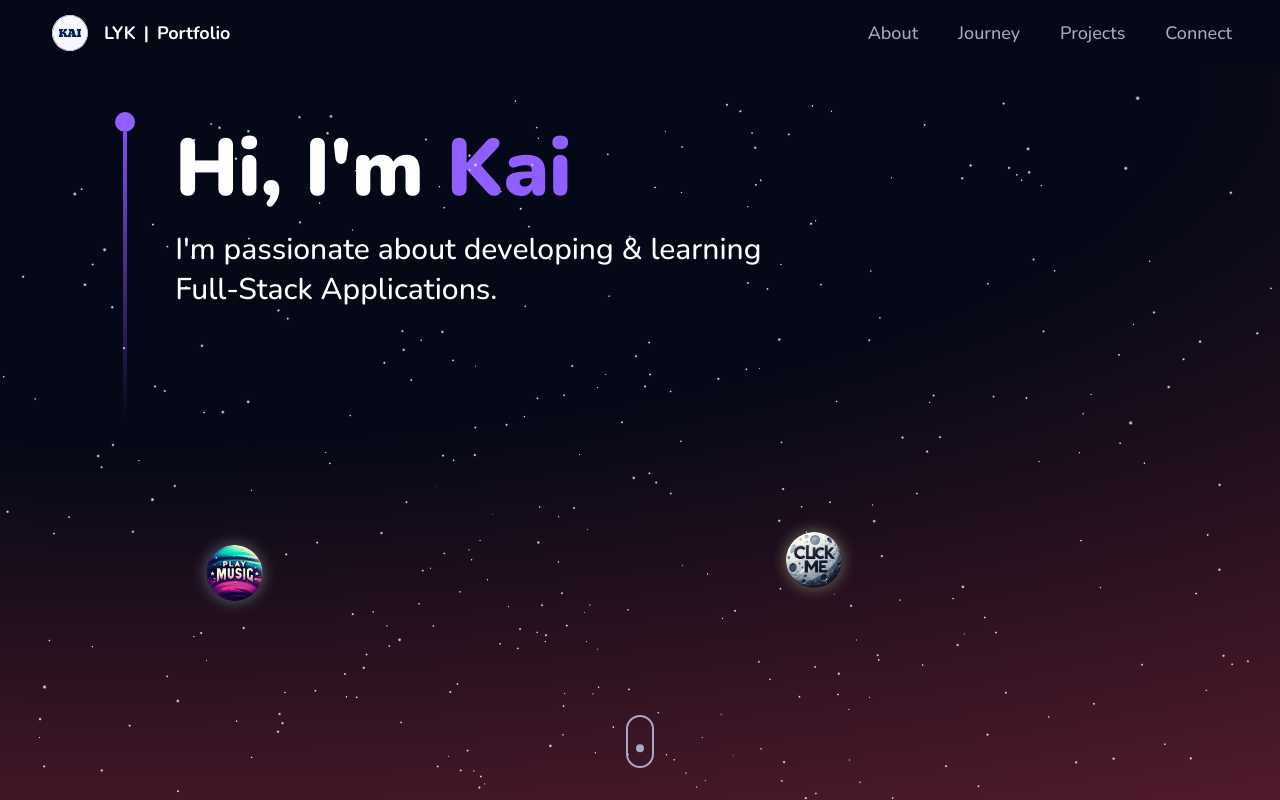
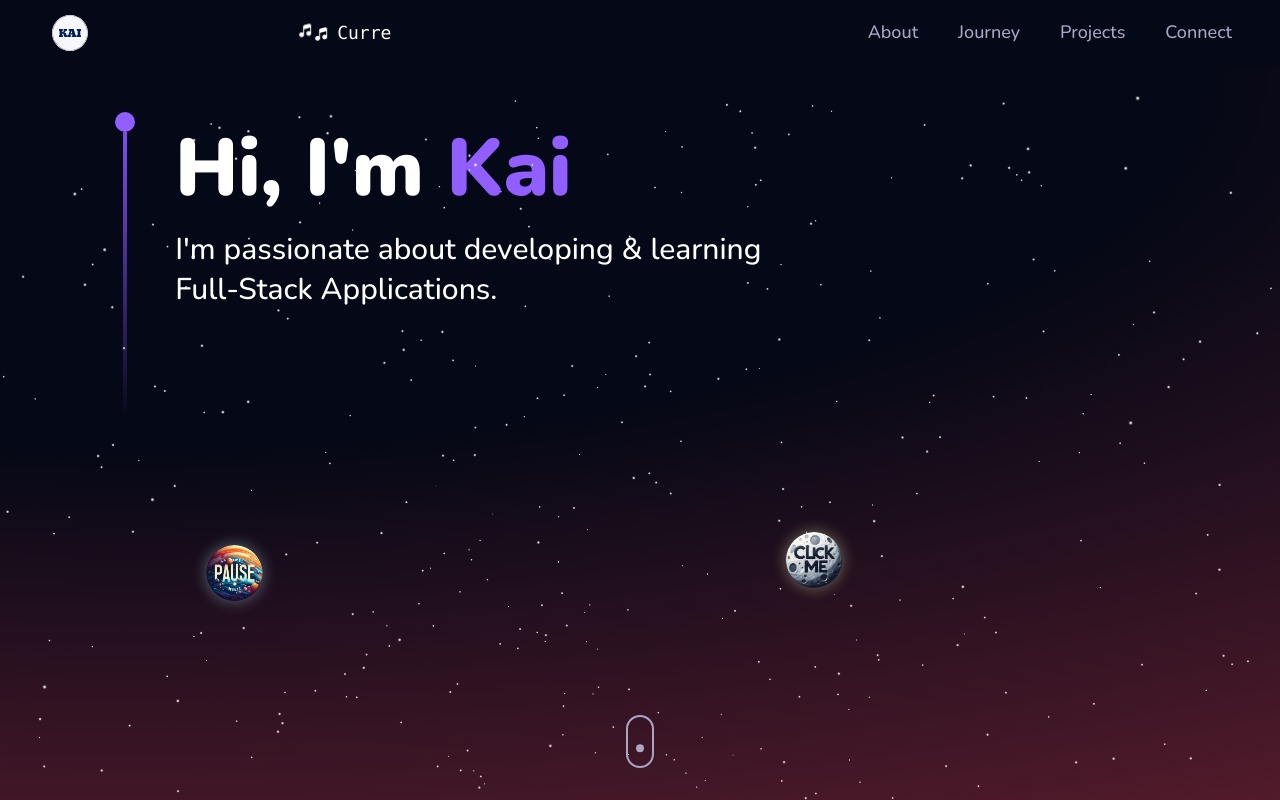
Before and after one commit to LYK315/portfolio, a React (Vite) app: page / in a window 1280 px wide. Both pictures are taken after a click on the element 498 px from the left and 539 px from the top of the page. Shown: the top 800 px of the page. Built offline with nearby package versions, Linux system fonts and the light colour scheme.

Commit message:
Music Player Update

```diff
--- a/src/App.tsx
+++ b/src/App.tsx
@@ -1,4 +1,5 @@
 import { BrowserRouter } from 'react-router-dom';
+import { MusicPlayerProvider } from './contexts/contextMusicPlayer';
 import Navbar from "./components/Navbar"
 import Hero from './components/Hero/Hero';
 import About from './components/About/About';
@@ -12,6 +13,7 @@ function App() {
 
   return (
     <BrowserRouter>
+      <MusicPlayerProvider>
 
         {/* Navbar */}
         <Navbar />
@@ -32,6 +34,7 @@ function App() {
           </div>
         </div>
 
+      </MusicPlayerProvider>
     </BrowserRouter>
   )
 }
--- a/src/assets/index.ts
+++ b/src/assets/index.ts
@@ -4,6 +4,8 @@ import menu from './general/menu.svg';
 import close from './general/close.svg';
 import clickMe from './general/clickMe.png';
 import playMusic from './general/playMusic.png'
+import pauseMusic from './general/pauseMusic.png'
+import musicNote from './general/musicNote.png'
 
 // Tech
 import css from './tech/css.png';
@@ -59,7 +61,7 @@ import linkedin from './linkedin.png';
 
 
 export {
-  arrowUp, menu, close, clickMe, playMusic,
+  arrowUp, menu, close, clickMe, playMusic, pauseMusic, musicNote,
   css, figma, git, html, javascript, reactjs, tailwind, cpp, django, firebase,
   google_cloud, google_or, java, mui, postgre, python, jira, virtualbox, uipath,
   bootstrap, androidstudio, jupyter, mysql, threejs, typescript, express, nodejs, puppeteer, playwright,
--- a/src/components/Navbar.tsx
+++ b/src/components/Navbar.tsx
@@ -5,11 +5,16 @@ import { fadeIn } from '../utils/motion';
 import KaiLogo from '../assets/kai.svg'
 import * as icon from '../assets';
 import { NAVBAR } from '../constants';
+import { useMusicPlayer } from '../contexts/contextMusicPlayer';
+import { musicNote } from '../assets';
 
 export default function Navbar() {
   const [activeSection, setActiveSection] = useState('')
   const [openMenu, setOpenMenu] = useState(false)
   const [shadow, setShadow] = useState(false)
+
+  // Use Music Player Hook
+  const { isPlaying } = useMusicPlayer();
 
   // Track Scroll and Set Shadow appearance for navbar
   const changeshadow = () => {
@@ -21,12 +26,12 @@ export default function Navbar() {
   window.addEventListener('scroll', changeshadow)
 
   return (
-    <div className={`fixed w-full flex justify-between items-center top-0 py-[15px] px-6 2xs:pl-4 xs:pl-10 z-50 bg-primary shadow-indigo-800/30 ${shadow ? 'shadow-2xl' : 'shadow-none'}`}>
+    <div className={`fixed w-full max-h-[4.1rem] flex justify-between items-center top-0 py-[15px] px-6 2xs:pl-4 xs:pl-10 z-50 bg-primary shadow-indigo-800/30 ${shadow ? 'shadow-2xl' : 'shadow-none'}`}>
 
-      {/* Title Name */}
+      {/* Title - Name or Song */}
       <Link
         to='/'
-        className='flex items-center gap-2 pl-3'
+        className={`flex items-center gap-2 pl-3`}
         onClick={() => {
           setActiveSection('');
           window.scrollTo(0, 0);
@@ -34,10 +39,20 @@ export default function Navbar() {
       >
         <img src={KaiLogo} className='w-9 h-9 object-contain mr-2' />
 
-        <div className="flex flex-row text-white text-[18px] font-bold gap-2 hover:text-hover">
-          <span>LYK</span>
-          <span>|</span>
-          <span>Portfolio</span>
+        <div className="flex flex-row text-white text-[18px] font-bold gap-2 hover:text-hover max-w-[18rem] max-h-[2rem] overflow-hidden rounded-2xl">
+          {isPlaying ? (
+            <div className='max-h-full max-w-full font-mono font-normal animate-scroll whitespace-nowrap'>
+              <img src={musicNote} alt="Custom Emoji" className="animate-bounce inline-block max-w-4 max-h-4" />
+              <img src={musicNote} alt="Custom Emoji" className="animate-bounceSlow inline-block max-w-4 max-h-4 mr-2" />
+                 Current Playing: Redbone - Come and Get Your Love
+            </div>
+          ) : (
+            <>
+              <span>LYK</span>
+              <span>|</span>
+              <span>Portfolio</span>
+            </>
+          )}
         </div>
       </Link>
 
--- /dev/null
+++ b/src/components/PlayMusic/PlayMusic.css
@@ -0,0 +1,21 @@
+.music-player-button {
+  position: absolute;
+  z-index: 50;
+  width: 3.5rem;
+  height: 3.5rem;
+  border-radius: 50%;
+  cursor: pointer;
+  background-size: cover;
+  background-position: center;
+  background-repeat: no-repeat;
+  box-shadow: 0 0 15px rgba(194, 242, 255, 0.4);
+  transition: background-image 0.3s ease;
+}
+
+.music-player-button.paused {
+  background-image: url('../../assets/general/playMusic.png');
+}
+
+.music-player-button.playing {
+  background-image: url('../../assets/general/pauseMusic.png');
+}
--- a/src/components/PlayMusic/PlayMusic.tsx
+++ b/src/components/PlayMusic/PlayMusic.tsx
@@ -1,15 +1,18 @@
-import { useEffect, useRef, useState } from 'react'
-import { playMusic } from '../../assets';
+import { useEffect, useRef } from 'react'
 import comeAndGetYourLove from "../../assets/music/Redbone - Come and Get Your Love.mp3"
+import './PlayMusic.css'
+import { useMusicPlayer } from '../../contexts/contextMusicPlayer';
 
 // Bouncing Ball Component
 export default function PlayMusicBall() {
+  // Use Music Player Hook
+  const { isPlaying, handleMusicPlay } = useMusicPlayer();
+
   // Create mutable reference to the ball element using useRef
-  const ballRef = useRef<HTMLDivElement | null>(null);
+  const ballRef = useRef<HTMLDivElement>(null);
 
   // Create audio reference
-  const musicRef = useRef<HTMLAudioElement | null>(null);
-  const [isPlaying, setIsPlaying] = useState<boolean>(false)
+  const musicPlayerRef = useRef<HTMLAudioElement>(null);
 
   // useEffect hook to handle side effects ball movement
   useEffect(() => {
@@ -65,33 +68,17 @@ export default function PlayMusicBall() {
     return () => cancelAnimationFrame(animationFrameId);
   }, []); // Run once on component mount
 
-  // Handle music play or pause
-  function handleMusicPlay() {
-    if (musicRef.current) {
-      if (isPlaying) {
-        musicRef.current.pause();
-      } else {
-        musicRef.current.play();
-      }
-      setIsPlaying(!isPlaying);
-    }
-  };
 
   return (
     <div
       ref={ballRef}
-      className='absolute z-50 rounded-full cursor-pointer shadow-lg h-[3.5rem] w-[3.5rem] bg-white'
-      style={{
-        background: `url(${playMusic})`,
-        backgroundSize: 'cover',
-        backgroundPosition: 'center',
-        backgroundRepeat: 'no-repeat',
-        boxShadow: '0 0 15px rgba(194, 242, 255, 0.4)',
-      }}
-      onClick={handleMusicPlay}
+      className={`music-player-button ${isPlaying ? 'playing' : 'paused'}`}
+
+      // Directly pass element in
+      onClick={() => {handleMusicPlay(musicPlayerRef.current)}}
     >
       {/* Audio Element */}
-      <audio src={comeAndGetYourLove} ref={musicRef} />
+      <audio src={comeAndGetYourLove} ref={musicPlayerRef} />
     </div>
   );
 };
--- /dev/null
+++ b/src/contexts/contextMusicPlayer.tsx
@@ -0,0 +1,48 @@
+import { createContext, useState, useContext, ReactNode } from 'react';
+
+interface IMusicPlayerContext {
+  isPlaying: boolean;
+  setIsPlaying: (open: boolean) => void;
+  handleMusicPlay: (ref: HTMLAudioElement | null) => void;
+}
+
+// Define the shape of Context
+const MusicPlayerContext = createContext<IMusicPlayerContext | undefined>(undefined);
+
+// Define Music Playe Provider Element
+function MusicPlayerProvider({ children }: { children: ReactNode }) {
+  const [isPlaying, setIsPlaying] = useState<boolean>(false);
+
+  // Handle music play or pause
+  function handleMusicPlay(musicElement: HTMLAudioElement | null) {
+    if (musicElement) {
+      if (isPlaying) {
+        musicElement.pause();
+      } else {
+        musicElement.play();
+      }
+      setIsPlaying(!isPlaying);
+    }
+  };
+
+  return (
+    <MusicPlayerContext.Provider
+      value={{
+        isPlaying, setIsPlaying, handleMusicPlay,
+      }}
+    >
+      {children}
+    </MusicPlayerContext.Provider>
+  )
+}
+
+// Define Hook to use Music Player Context
+function useMusicPlayer(): IMusicPlayerContext {
+  const context = useContext(MusicPlayerContext);
+  if (context === undefined) {
+    throw new Error('useMusicPlayer must be used within a MusicPlayerProvider');
+  }
+  return context;
+}
+
+export { MusicPlayerProvider, useMusicPlayer }
--- a/tailwind.config.js
+++ b/tailwind.config.js
@@ -21,6 +21,16 @@ export default {
         'xl': '1280px',
         '2xl': '1536px',
       },
+      animation: {
+        scroll: 'scroll 17s linear infinite',
+        bounceSlow: 'bounce 0.8s infinite',
+      },
+      keyframes: {
+        scroll: {
+          '0%': { transform: 'translateX(100%)' },
+          '100%': { transform: 'translateX(-100%)' },
+        },
+      },
       boxShadow: {
         card: "0px 35px 120px -15px #211e35",
       },
```
Also changed, not shown: src/assets/general/musicNote.png (added), src/assets/general/pauseMusic.png (added). Lines whose indentation alone changed are shown as unchanged.
